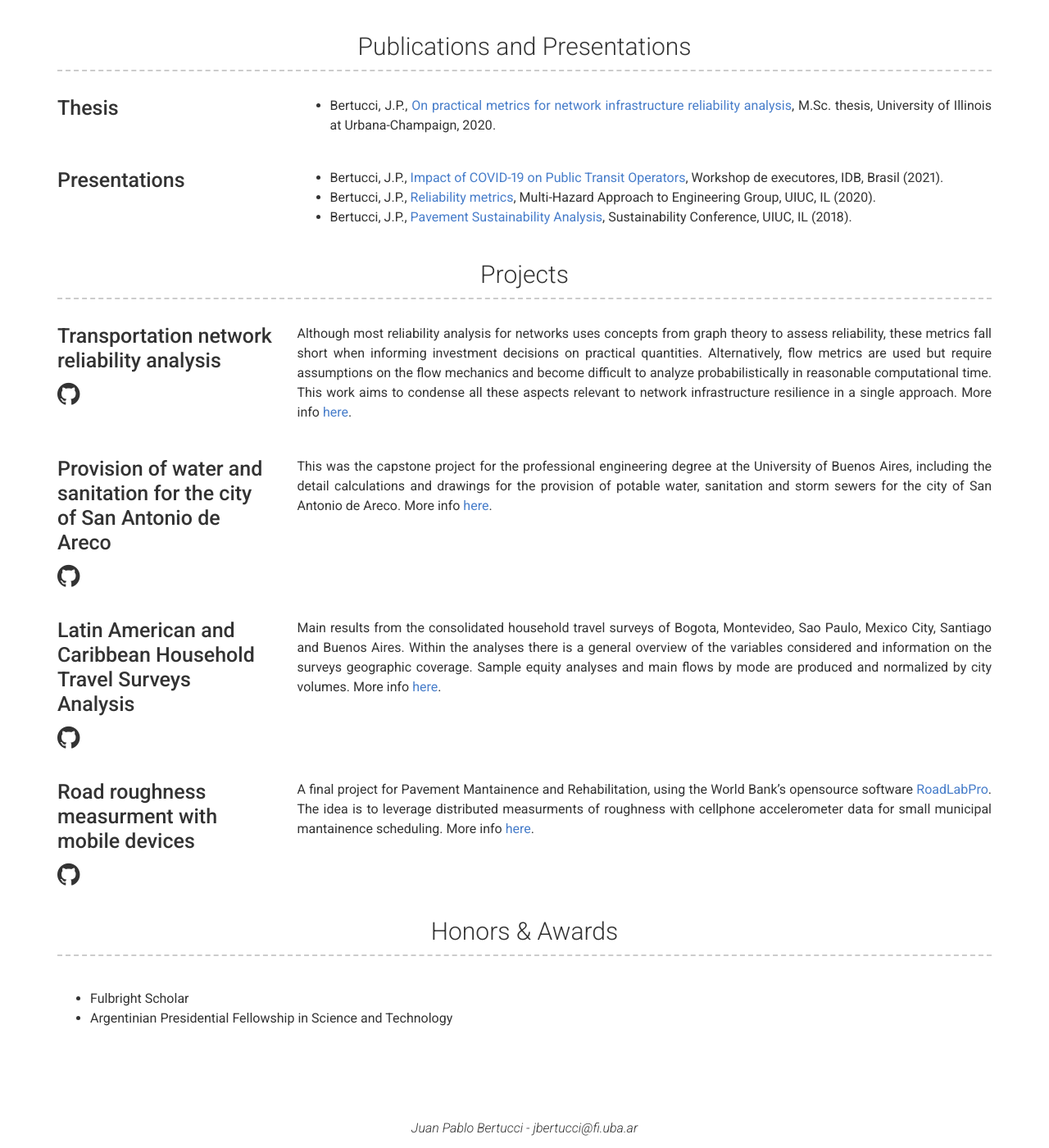
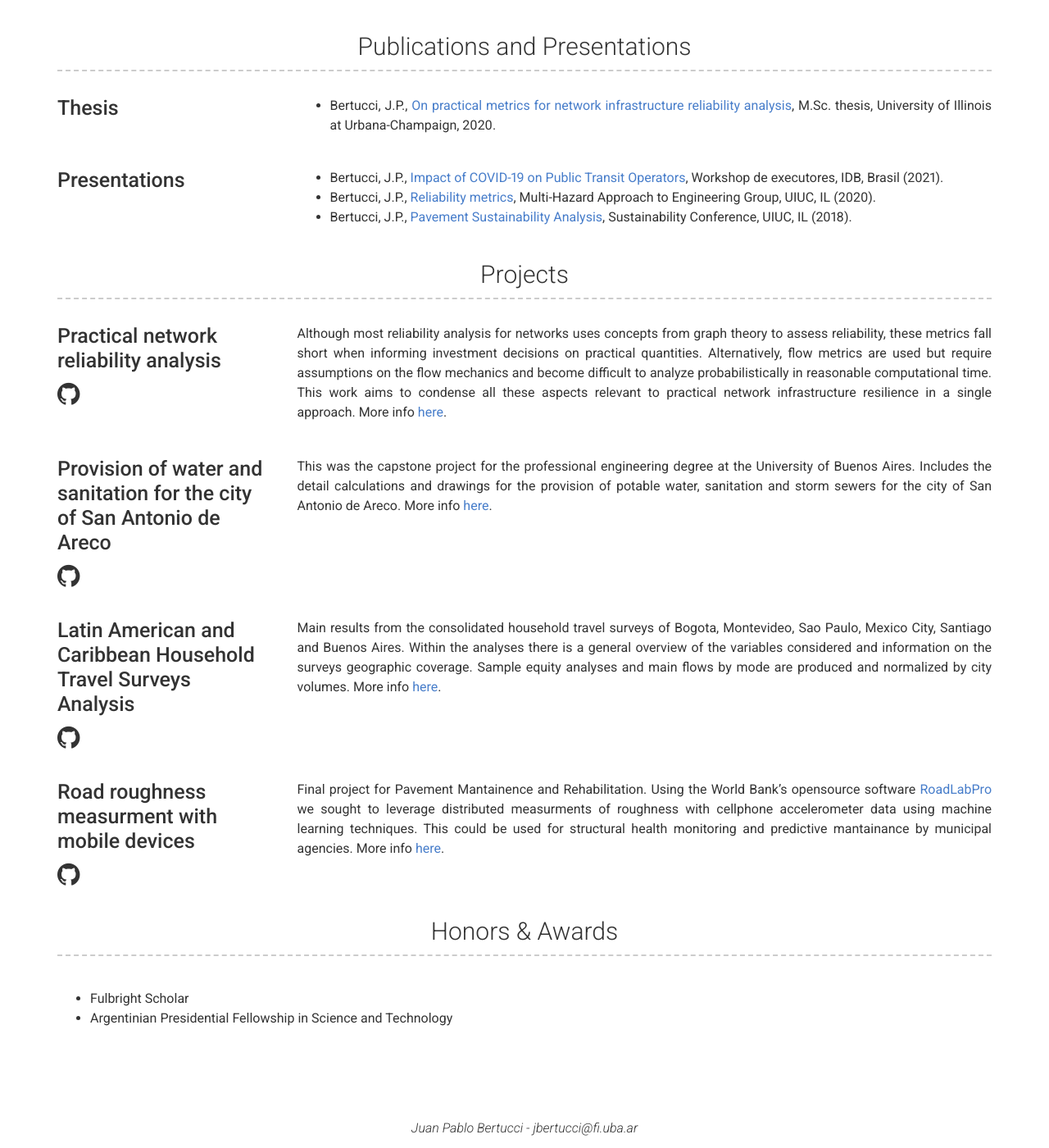
Before and after one commit to JPchomp/JPchomp.github.io, a Jekyll site: the page built from index.md, in a window 1280 px wide and 1400 px high, scrolled down 1944 px. Shown: the whole window at 82% size. Built offline with Jekyll 4.4.1, drawn with Linux system fonts in a browser that asks for light colours.

Commit message:
Update projects.yml

```diff
--- a/_data/projects.yml
+++ b/_data/projects.yml
@@ -1,16 +1,16 @@
 # Project template
 
-- name: Transportation network reliability analysis
+- name: Practical network reliability analysis
   #link: github.com/JPchomp
   github: JPchomp/resilience
   description: | # this will include new lines to allow paragraphs
-    Although most reliability analysis for networks uses concepts from graph theory to assess reliability, these metrics fall short when informing investment decisions on practical quantities. Alternatively, flow metrics are used but require assumptions on the flow mechanics and become difficult to analyze probabilistically in reasonable computational time. This work aims to condense all these aspects relevant to network infrastructure resilience in a single approach. More info [here](https://github.com/JPchomp/resilience).
+    Although most reliability analysis for networks uses concepts from graph theory to assess reliability, these metrics fall short when informing investment decisions on practical quantities. Alternatively, flow metrics are used but require assumptions on the flow mechanics and become difficult to analyze probabilistically in reasonable computational time. This work aims to condense all these aspects relevant to practical network infrastructure resilience in a single approach. More info [here](https://github.com/JPchomp/resilience).
 
 - name: Provision of water and sanitation for the city of San Antonio de Areco
   #link: github.com/JPchomp
   github: JPchomp/areco
   description: | # this will include new lines to allow paragraphs
-    This was the capstone project for the professional engineering degree at the University of Buenos Aires, including the detail calculations and drawings for the provision of potable water, sanitation and storm sewers for the city of San Antonio de Areco. More info [here](https://github.com/JPchomp/areco).
+    This was the capstone project for the professional engineering degree at the University of Buenos Aires. Includes the detail calculations and drawings for the provision of potable water, sanitation and storm sewers for the city of San Antonio de Areco. More info [here](https://github.com/JPchomp/areco).
 
 - name: Latin American and Caribbean Household Travel Surveys Analysis
   #link: github.com/JPchomp
@@ -22,4 +22,4 @@
   #link: github.com/JPchomp
   github: JPchomp/roughness
   description: | # this will include new lines to allow paragraphs
-    A final project for Pavement Mantainence and Rehabilitation, using the World Bank's opensource software [RoadLabPro](https://github.com/WorldBank-Transport/RoadLab-Pro). The idea is to leverage distributed measurments of roughness with cellphone accelerometer data for small municipal mantainence scheduling. More info [here](https://github.com/JPchomp/roughness).
+    Final project for Pavement Mantainence and Rehabilitation. Using the World Bank's opensource software [RoadLabPro](https://github.com/WorldBank-Transport/RoadLab-Pro) we sought to leverage distributed measurments of roughness with cellphone accelerometer data using machine learning techniques. This could be used for structural health monitoring and predictive mantainance by municipal agencies. More info [here](https://github.com/JPchomp/roughness).
```
